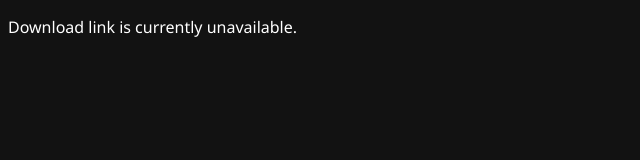
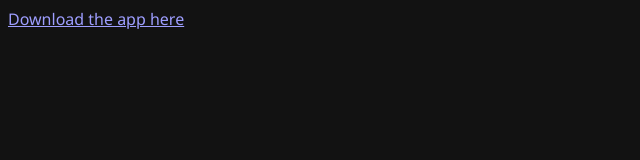
Before and after one commit to skywarspro15/PowerUI-Link-Website, a plain HTML site: page get.html in a window 1280 px wide. Shown: the whole page, without its empty margins (0-640 px from the left). Drawn offline with Linux system fonts and the light colour scheme.

Commit message:
Download link available

```diff
--- a/get.html
+++ b/get.html
@@ -9,7 +9,7 @@
 </head>
 
 <body>
-  <p>Download link is currently unavailable.</p>
+  <a href="/PowerUI Link.apk" download>Download the app here</a>
   <script src="script.js"></script>
 </body>
 
```
Also changed, not shown: 1 other file.
